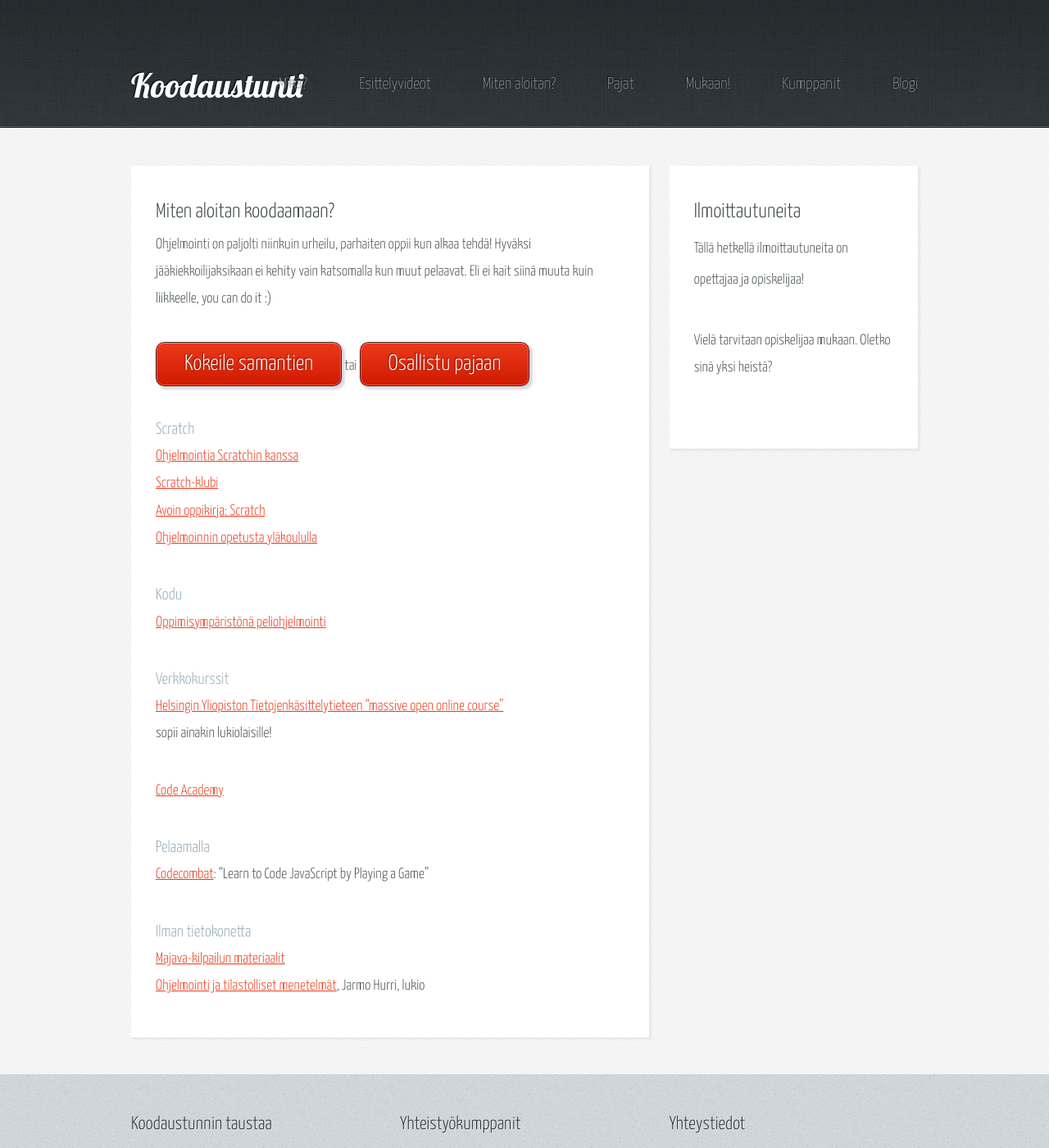
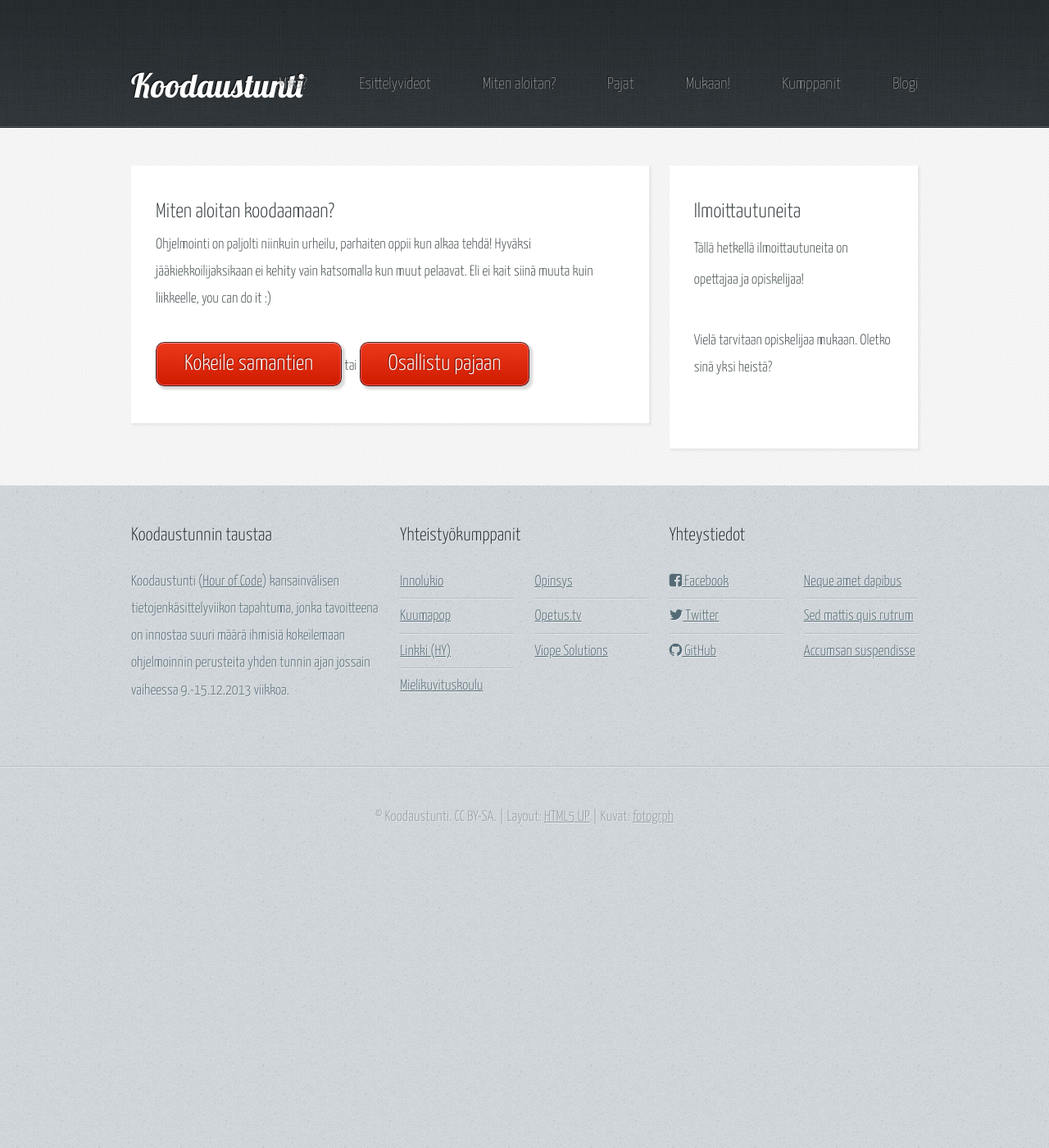
Before and after one commit to jannecederberg/koodaustunti.fi, a Jekyll site: the page built from miten-aloitan-koodaamaan.md, in a window 1280 px wide and 1400 px high. Shown: the whole window at 82% size. Built offline with Jekyll 4.4.1, drawn with Linux system fonts in a browser that asks for light colours; nearby versions of some CDN libraries; Markdown is read by kramdown in place of the engine named in the settings.

Commit message:
Parin sivun lisäys ja osallistujalaskuri base.html:n footeriin ilman .ready(...):ä

```diff
--- a/_includes/_etusivu_call-to-action.html
+++ b/_includes/_etusivu_call-to-action.html
@@ -5,7 +5,7 @@
       <p>
         Haluatko oppia supertaitoja, joiden avulla voit helpottaa elämääsi ja muuttaa maailmaa?
       </p>
-      <a href="#" class="button-big">Ilmoittaudu mukaan!</a>
+      <a href="/mika-on-koodaustunti/" class="button-big">Check this out, baby!</a>
   </div>
   <div class="6u">
 
--- a/_layouts/base.html
+++ b/_layouts/base.html
@@ -144,5 +144,6 @@
       &copy; Koodaustunti. CC BY-SA. | Layout: <a href="http://html5up.net">HTML5 UP</a> | Kuvat: <a href="http://fotogrph.com">fotogrph</a>
     </div>
 
+    <script type="text/javascript" src="/js/osallistujamaarat.js"></script>
   </body>
 </html>
--- /dev/null
+++ b/js/osallistujamaarat.js
@@ -0,0 +1,28 @@
+/**
+ * Osallistujatiedot Google Drivessa olevasta taulukosta sivulle
+ *
+ * @author Janne Cederberg
+ * @date 22.11.2013
+ */
+
+var tavoite = 10000;
+
+var gsheet = gsheet || {};
+gsheet.spreadsheet_url = 'http://spreadsheets.google.com/feeds/list/0Ahxw_PAkk4mkdDNESF9SbU8zZ2lIbWdzUHZwTFJyTWc/2/public/basic?alt=json';
+
+gsheet.parse_value = function(str) {
+	return str.substring(str.indexOf(':')+2);
+};
+
+//$(document).ready( function() {
+  var $xhr = $.ajax(gsheet.spreadsheet_url)
+  	.done( function() {
+		var json = JSON.parse($xhr.responseText);
+		var opettajia = gsheet.parse_value(json.feed.entry[0].content.$t);
+		var opiskelijoita = gsheet.parse_value(json.feed.entry[1].content.$t);
+		$('#opettajia').text(opettajia);
+		$('#opiskelijoita').text(opiskelijoita);
+		var puuttuu = tavoite-parseInt(opiskelijoita);
+		$('#opiskelijoita-puuttuu').text(puuttuu.toString());
+  	});
+//});
--- a/miten-aloitan-koodaamaan.md
+++ b/miten-aloitan-koodaamaan.md
@@ -8,28 +8,4 @@
 
 Ohjelmointi on paljolti niinkuin urheilu, parhaiten oppii kun alkaa tehdä! Hyväksi jääkiekkoilijaksikaan ei kehity vain katsomalla kun muut pelaavat. Eli ei kait siinä muuta kuin liikkeelle, you can do it :)
 
-<a href="" class="button-big">Kokeile samantien</a> tai <a href="/pajat/" class="button-big">Osallistu pajaan</a>
-
-### Scratch
-- [Ohjelmointia Scratchin kanssa](http://avoinoppikirja.fi/tiedostot/muut/ohjelmointia_scratchin_kanssa.pdf)
-- [Scratch-klubi](https://sites.google.com/site/scratchklubi/)
-- [Avoin oppikirja: Scratch](http://www.facebook.com/l.php?u=http%3A%2F%2Favoinoppikirja.fi%2Ftite-scratch&h=AAQHvjYC5)
-- [Ohjelmoinnin opetusta yläkoululla](http://teinitohjelmoivat.blogspot.fi/)
-
-### Kodu
-- [Oppimisympäristönä peliohjelmointi](http://www.youtube.com/channel/UChtMdpkl0jyesBH9YorPWqg)
-
-### Verkkokurssit
-
-- [Helsingin Yliopiston Tietojenkäsittelytieteen "massive open online course"](http://www.mooc.fi)
-	- sopii ainakin lukiolaisille!
-- [Code Academy](http://codecademy.com)
-
-
-### Pelaamalla
-
-- [Codecombat](http://codecombat.com/): "Learn to Code JavaScript by Playing a Game"
-
-### Ilman tietokonetta
-- [Majava-kilpailun materiaalit](http://www.majava-kilpailu.fi/)
-- [Ohjelmointi ja tilastolliset menetelmät](http://www.syk.fi/otm/otm.pdf), Jarmo Hurri, lukio
+<a href="/kokeile-samantien/" class="button-big">Kokeile samantien</a> tai <a href="/pajat/" class="button-big">Osallistu pajaan</a>
--- a/videot.html
+++ b/videot.html
@@ -38,9 +38,9 @@
     <p>
       Drew'n mielestä ohjelmointi on verrattavissa esimerkiksi instrumentin, vaikkapa kitaran, soittamiseen. Ohjelmointi on ongelmanratkaisua mutta samalla myös ihmisten auttamista.
     </p>
-    <p>
+    <!--p>
       <a href="/miten-aloitan-koodaamaan/" class="button-big">Okei, haluan kokeilla!</a>
-    </p>
+    </p-->
   </div>
 </div>
 
```
Also changed, not shown: _layouts/kaksi-palstaa.html (+0 -24 lines), ilmoittaudu-mukaan.md (+3 -1 lines), kokeile-samantien.md (added, +31 -0 lines).
